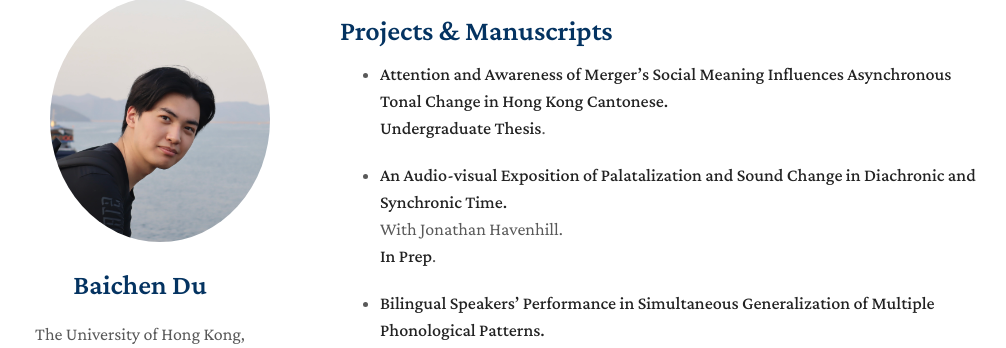
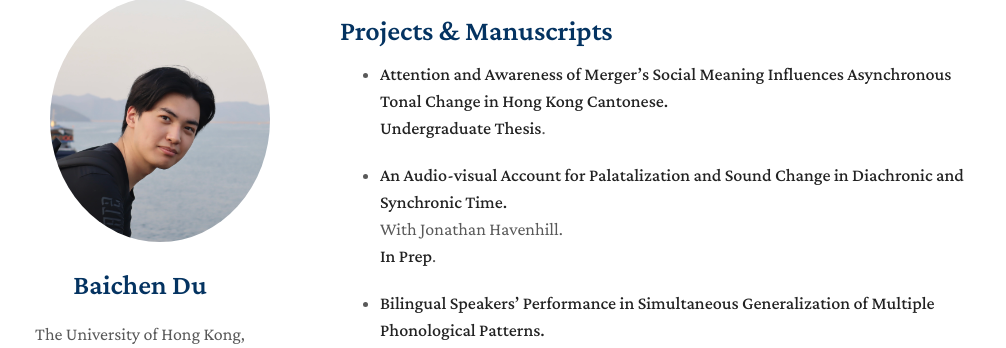
Before and after one commit to AlbertBaichenDu/AlbertBaichenDu.github.io, a Jekyll site: the page built from index.md, in a window 1280 px wide and 900 px high, scrolled down 662 px. Shown: the part 95-443 px from the top of the window, without its empty margins (130-1136 px from the left). Built offline with Jekyll 4.4.1, drawn with Linux system fonts in a browser that asks for light colours; nearby versions of some CDN libraries; a style sheet for code colours, icons or effects is not loaded; our own code applies the rules of GitHub Pages for plain Markdown files.

Commit message:
Update index.md

```diff
--- a/index.md
+++ b/index.md
@@ -28,7 +28,7 @@ layout: homepage
   <!---<br>
   [[PDF](https://arxiv.org/pdf/2002.10211.pdf)] [[Code](https://github.com/yaoyao-liu/mnemonics)] <strong><i style="color:#e74d3c">Oral Presentation</i></strong>--->
 
-- **An Audio-visual Exposition of Palatalization and Sound Change in Diachronic and Synchronic Time.**
+- **An Audio-visual Account for Palatalization and Sound Change in Diachronic and Synchronic Time.**
   <br>
   With Jonathan Havenhill.
   <br>
```
